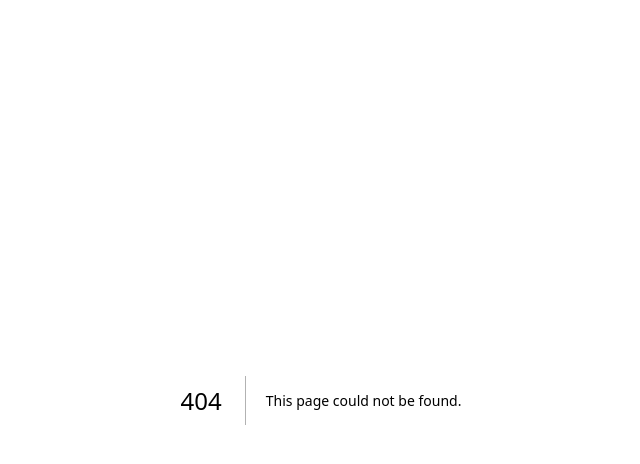
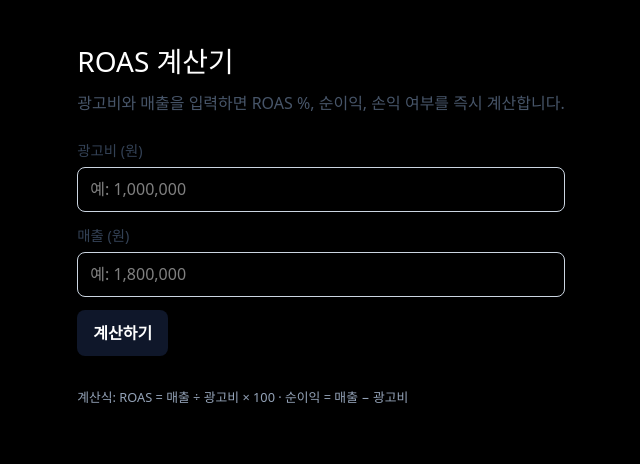
Before and after one commit to KIMTAEKJU/supercent-hub, a Next.js app: page /tools/req_fbe96067-b7c0-4391-a769-fce577cdd140 in a window 1280 px wide. Before the commit this address had no page. Shown: the top 464 px of the page, without its empty margins (319-959 px from the left). Built offline with nearby package versions, Linux system fonts and the light colour scheme.

Commit message:
feat: prototype req_fbe96067-b7c0-4391-a769-fce577cdd140

```diff
--- /dev/null
+++ b/src/app/tools/req_fbe96067-b7c0-4391-a769-fce577cdd140/page.tsx
@@ -0,0 +1,173 @@
+export const dynamic = 'force-dynamic'
+
+function parseNumber(raw: string): number | null {
+  if (!raw) return null
+  const cleaned = raw.replace(/[\s,_원₩]/g, '')
+  if (!/^-?\d+(\.\d+)?$/.test(cleaned)) return null
+  const n = Number(cleaned)
+  if (!Number.isFinite(n)) return null
+  return n
+}
+
+function formatKRW(n: number): string {
+  const sign = n > 0 ? '+' : n < 0 ? '-' : ''
+  const abs = Math.abs(Math.round(n))
+  return `${sign}${abs.toLocaleString('ko-KR')}원`
+}
+
+type Computed = {
+  ad: number
+  revenue: number
+  roas: number
+  profit: number
+  status: '흑자' | '적자' | '손익분기'
+  statusColor: string
+}
+
+function compute(adRaw: string, revRaw: string): { ok: true; data: Computed } | { ok: false; error: string } {
+  const ad = parseNumber(adRaw)
+  const rev = parseNumber(revRaw)
+  if (ad === null) return { ok: false, error: '광고비 값을 숫자로 입력해 주세요. (예: 1,000,000)' }
+  if (rev === null) return { ok: false, error: '매출 값을 숫자로 입력해 주세요. (예: 1,800,000)' }
+  if (ad <= 0) return { ok: false, error: '광고비는 0보다 큰 값이어야 합니다.' }
+  if (rev < 0) return { ok: false, error: '매출은 0 이상이어야 합니다.' }
+
+  const roas = (rev / ad) * 100
+  const profit = rev - ad
+  const status: Computed['status'] = profit > 0 ? '흑자' : profit < 0 ? '적자' : '손익분기'
+  const statusColor = profit > 0 ? '#16a34a' : profit < 0 ? '#dc2626' : '#6b7280'
+  return { ok: true, data: { ad, revenue: rev, roas, profit, status, statusColor } }
+}
+
+export default async function Page({
+  searchParams,
+}: {
+  searchParams: Promise<{ ad?: string; rev?: string }>
+}) {
+  const { ad = '', rev = '' } = await searchParams
+  const submitted = ad !== '' || rev !== ''
+  const result = submitted ? compute(ad, rev) : null
+
+  return (
+    <main style={{ maxWidth: 640, margin: '0 auto', padding: '2.5rem 1.25rem', fontFamily: 'system-ui, -apple-system, sans-serif', lineHeight: 1.55 }}>
+      <h1 style={{ fontSize: '1.75rem', marginBottom: '0.5rem' }}>ROAS 계산기</h1>
+      <p style={{ color: '#475569', marginTop: 0, marginBottom: '1.5rem' }}>
+        광고비와 매출을 입력하면 ROAS %, 순이익, 손익 여부를 즉시 계산합니다.
+      </p>
+
+      <form method="get" style={{ display: 'grid', gap: '0.85rem', marginBottom: '1.5rem' }}>
+        <label style={{ display: 'grid', gap: '0.3rem' }}>
+          <span style={{ fontSize: '0.9rem', color: '#334155' }}>광고비 (원)</span>
+          <input
+            name="ad"
+            defaultValue={ad}
+            placeholder="예: 1,000,000"
+            inputMode="decimal"
+            style={{ padding: '0.55rem 0.75rem', borderRadius: 8, border: '1px solid #cbd5e1', fontSize: '1rem' }}
+          />
+        </label>
+        <label style={{ display: 'grid', gap: '0.3rem' }}>
+          <span style={{ fontSize: '0.9rem', color: '#334155' }}>매출 (원)</span>
+          <input
+            name="rev"
+            defaultValue={rev}
+            placeholder="예: 1,800,000"
+            inputMode="decimal"
+            style={{ padding: '0.55rem 0.75rem', borderRadius: 8, border: '1px solid #cbd5e1', fontSize: '1rem' }}
+          />
+        </label>
+        <button
+          type="submit"
+          style={{
+            padding: '0.65rem 1rem',
+            borderRadius: 8,
+            border: 'none',
+            background: '#0f172a',
+            color: 'white',
+            fontSize: '1rem',
+            fontWeight: 600,
+            cursor: 'pointer',
+            justifySelf: 'start',
+          }}
+        >
+          계산하기
+        </button>
+      </form>
+
+      {result && !result.ok && (
+        <div
+          role="alert"
+          style={{
+            padding: '0.85rem 1rem',
+            borderRadius: 8,
+            background: '#fef2f2',
+            border: '1px solid #fecaca',
+            color: '#991b1b',
+          }}
+        >
+          {result.error}
+        </div>
+      )}
+
+      {result && result.ok && (
+        <section
+          style={{
+            display: 'grid',
+            gap: '0.75rem',
+            padding: '1.25rem',
+            borderRadius: 12,
+            border: '1px solid #e2e8f0',
+            background: '#f8fafc',
+          }}
+        >
+          <Row label="광고비" value={`${Math.round(result.data.ad).toLocaleString('ko-KR')}원`} />
+          <Row label="매출" value={`${Math.round(result.data.revenue).toLocaleString('ko-KR')}원`} />
+          <Row
+            label="ROAS"
+            value={`${result.data.roas.toLocaleString('ko-KR', { maximumFractionDigits: 2 })}%`}
+            highlight
+          />
+          <Row label="순이익" value={formatKRW(result.data.profit)} />
+          <Row
+            label="손익"
+            value={result.data.status}
+            valueColor={result.data.statusColor}
+            highlight
+          />
+        </section>
+      )}
+
+      <footer style={{ marginTop: '2rem', fontSize: '0.8rem', color: '#94a3b8' }}>
+        계산식: ROAS = 매출 ÷ 광고비 × 100 · 순이익 = 매출 − 광고비
+      </footer>
+    </main>
+  )
+}
+
+function Row({
+  label,
+  value,
+  highlight,
+  valueColor,
+}: {
+  label: string
+  value: string
+  highlight?: boolean
+  valueColor?: string
+}) {
+  return (
+    <div style={{ display: 'flex', justifyContent: 'space-between', alignItems: 'baseline' }}>
+      <span style={{ color: '#64748b', fontSize: '0.95rem' }}>{label}</span>
+      <span
+        style={{
+          fontSize: highlight ? '1.25rem' : '1rem',
+          fontWeight: highlight ? 700 : 500,
+          color: valueColor ?? '#0f172a',
+          fontVariantNumeric: 'tabular-nums',
+        }}
+      >
+        {value}
+      </span>
+    </div>
+  )
+}
```
